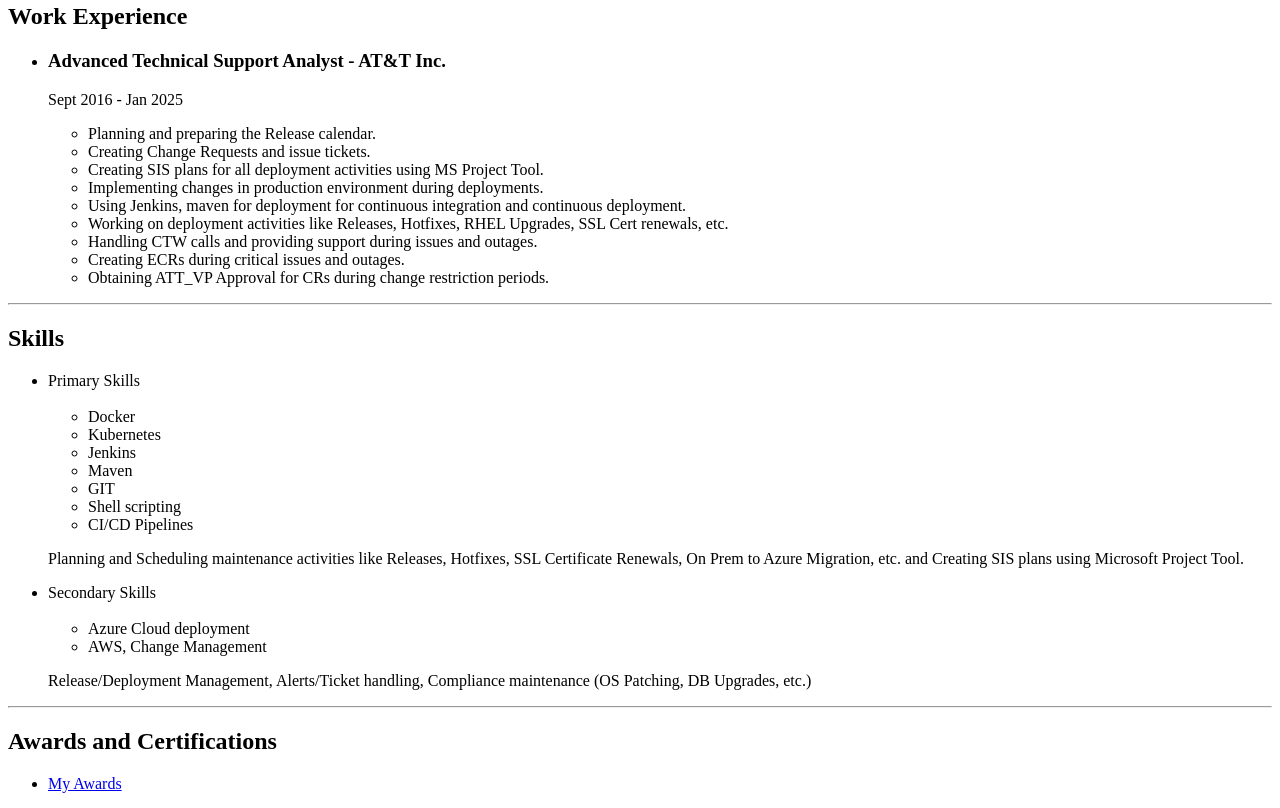
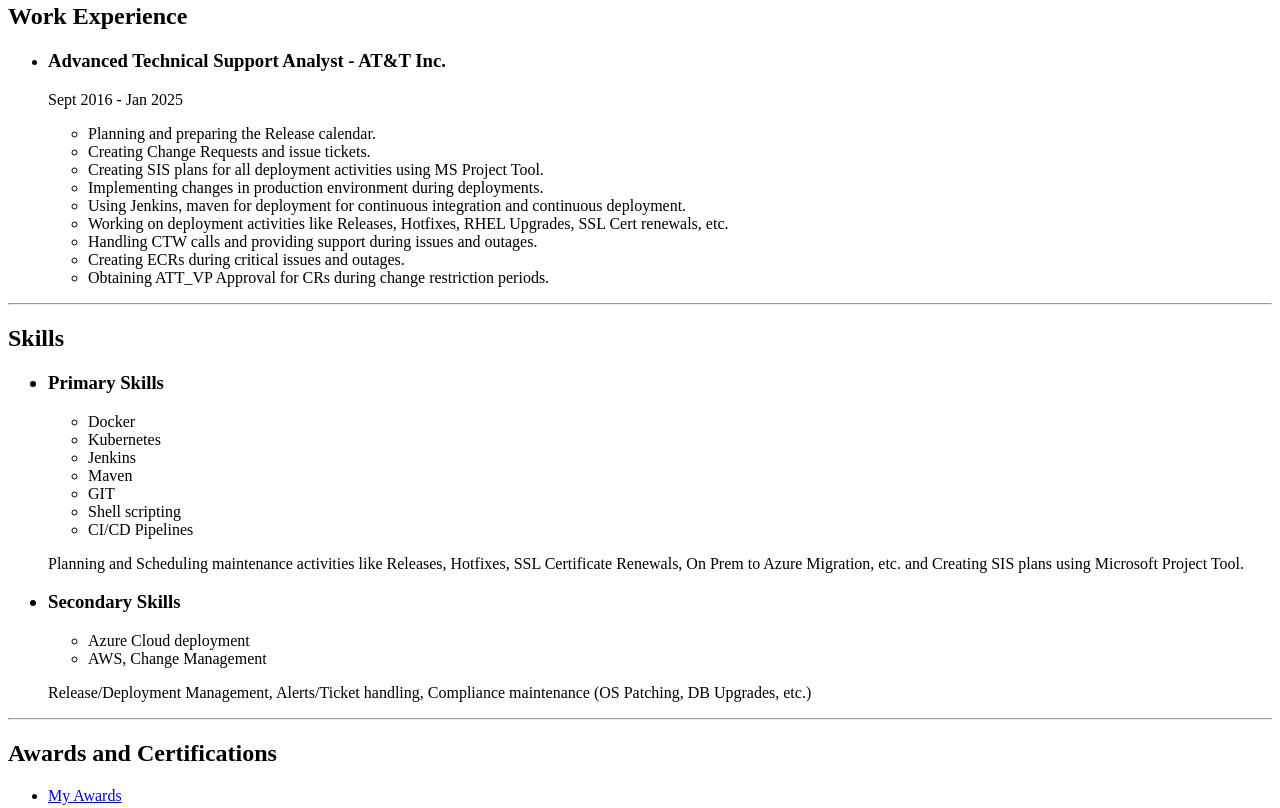
Before and after one commit to shsadikhussain/Resume, a plain HTML site: page index.html in a window 1280 px wide. Shown: the part 496-1304 px from the top of the page. Drawn offline with Linux system fonts and the light colour scheme.

Commit message:
updated index

```diff
--- a/index.html
+++ b/index.html
@@ -52,8 +52,8 @@
     <hr />
     <h2>Skills</h2>
     <ul>
-        <li>Primary Skills</li>
-        <br>
+        <h3><li>Primary Skills</li></h3>
+
             <ul>
                 <li>Docker</li>
                 <li>Kubernetes</li>
@@ -71,8 +71,8 @@
                 Creating SIS plans using Microsoft Project Tool.
             </p>
 
-        <li>Secondary Skills</li>
-        <br>
+        <h3><li>Secondary Skills</li></h3>
+
         <ul>
                 <li>Azure Cloud deployment</li>
                 <li>AWS, Change Management</li>
```
